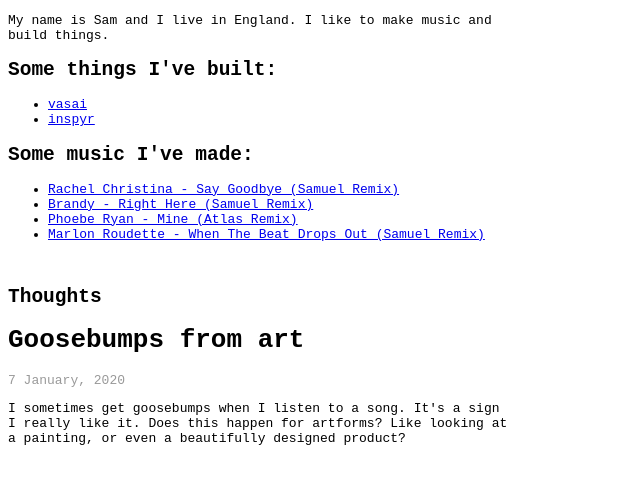
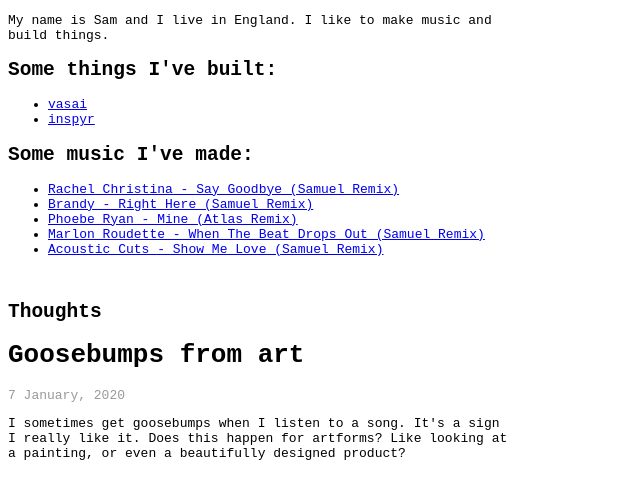
Before and after one commit to sambarrowclough/blog2, a website: page index.html in a window 1280 px wide. Shown: the whole page, without its empty margins (0-640 px from the left). Drawn offline with Linux system fonts and the light colour scheme.

Commit message:
acoutsic cuts

```diff
--- a/index.html
+++ b/index.html
@@ -23,6 +23,7 @@
 		<li><a href="https://www.youtube.com/watch?v=mJrdLyl1QkQ" target="_blank">Brandy - Right Here (Samuel Remix)</a></li>
 		<li><a href="https://www.youtube.com/watch?v=6GXMxoodFSc" target="_blank">Phoebe Ryan - Mine (Atlas Remix)</a></li>
 		<li><a href="https://www.youtube.com/watch?v=YwiToEVx2-8" target="_blank">Marlon Roudette - When The Beat Drops Out (Samuel Remix)</a></li>
+		<li><a href="https://www.youtube.com/watch?v=C5KK_D7BIF0" target="_blank">Acoustic Cuts - Show Me Love (Samuel Remix)</a></li>
 	</ul>
 
 	<br>
```
